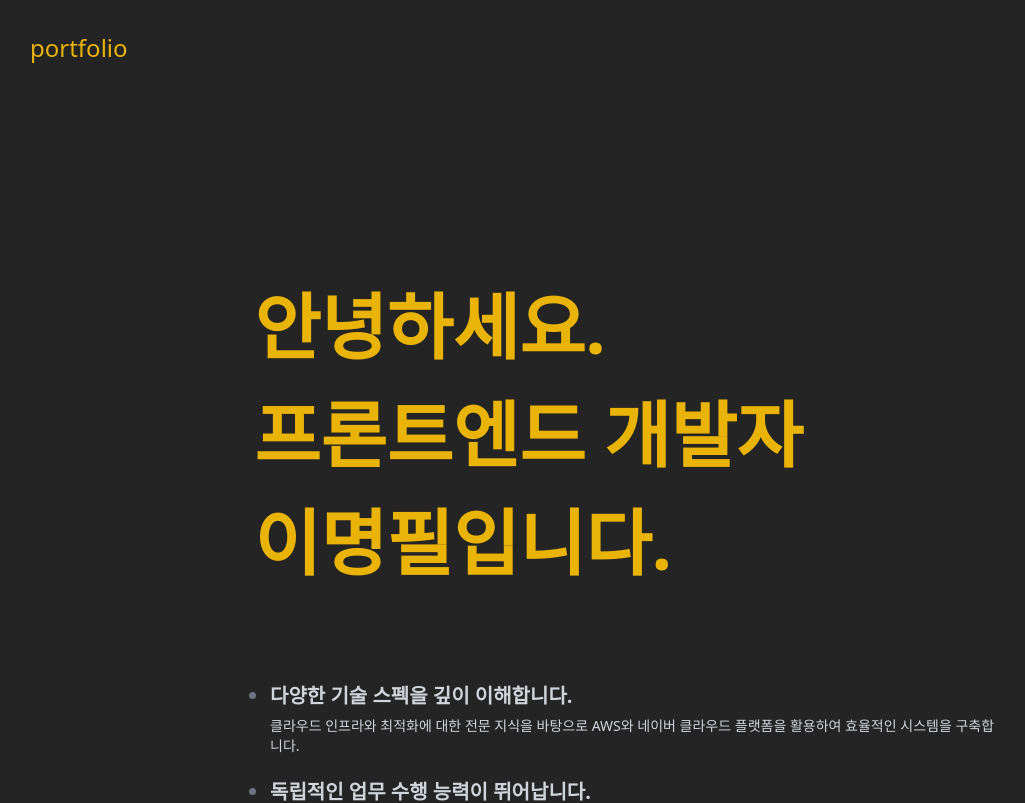
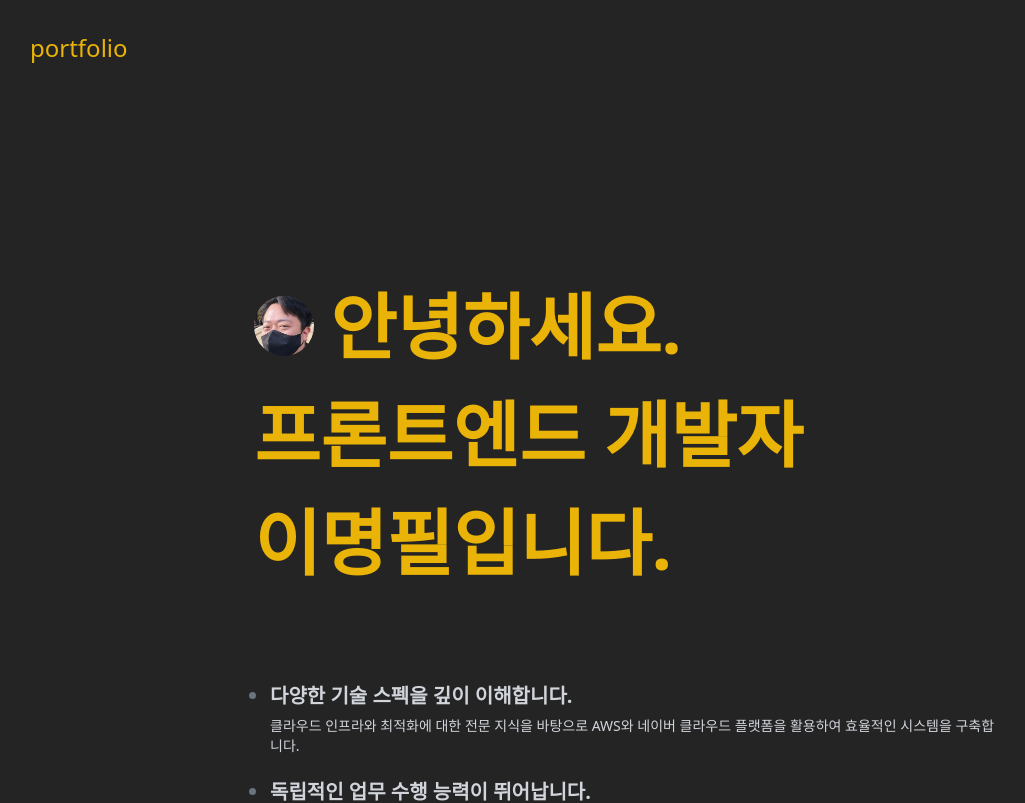
Before and after one commit to zkwmdi30/next-portfilo, a Next.js app: page / in a window 1280 px wide. Shown: the top 803 px of the page, without its empty margins (2-1027 px from the left). Built offline with nearby package versions, Linux system fonts and the light colour scheme; a web font is replaced by a local one.

Commit message:
사진 추가

```diff
--- /dev/null
+++ b/src/app/page.css
@@ -0,0 +1,15 @@
+.image-container {
+  width: 60px;
+  height: 60px;
+  border-radius: 50%;
+  overflow: hidden;
+  display: flex;
+  justify-content: center;
+  align-items: center;
+}
+
+.image-container img {
+  height: 60px;
+  width: 60px;
+  object-fit: cover;
+}
--- a/src/app/page.tsx
+++ b/src/app/page.tsx
@@ -1,13 +1,20 @@
+import Image from 'next/image';
 import Introduce from './Introduce';
 import Skills from './Skills';
 import Experiences from './Experiences';
 import Educations from './Educations';
+import './page.css';
 
 export default function Home() {
   return (
     <main className="max-w-4xl pt-28 text-gray-300 mx-auto">
       <section className="text-yellow-500 text-7xl font-bold m-16 leading-normal">
-        <p>안녕하세요.</p>
+        <div className="flex flex-row items-center">
+          <div className="image-container mr-4">
+            <Image className="face" src="/images/face.JPG" width={60} height={60} alt="얼굴" />
+          </div>
+          안녕하세요.
+        </div>
         <p>프론트엔드 개발자</p>
         <p>이명필입니다.</p>
       </section>
```
Also changed, not shown: public/images/face.JPG (added).
